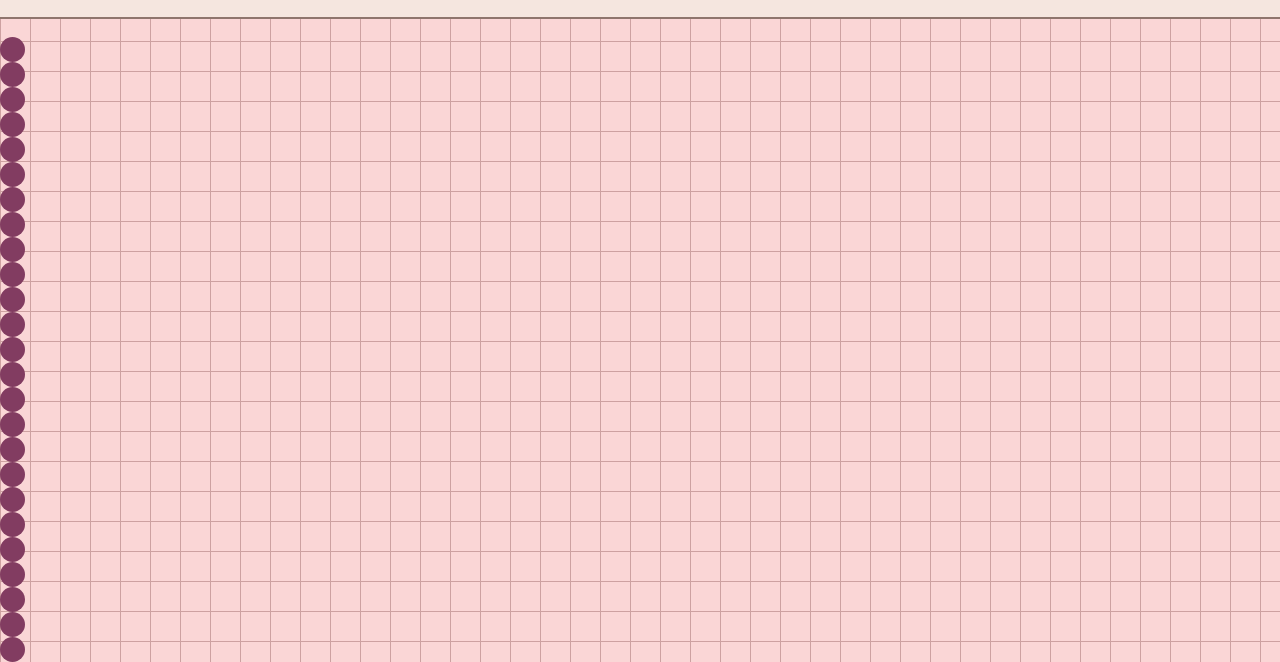
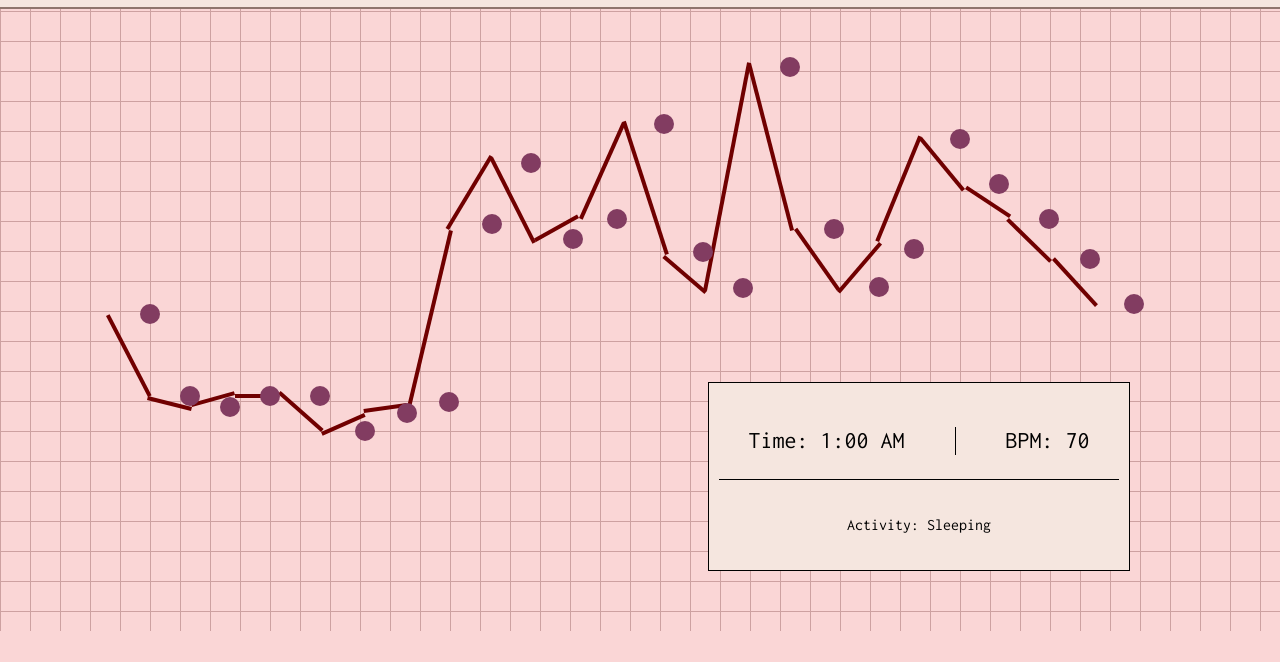
Before and after one commit to sylph-design/des157b, a plain HTML site: page studio2/index.html in a window 1280 px wide. Shown: the part 169-831 px from the top of the page. After the commit the page ends 800 px from the top, so only its background shows below. Drawn offline with nearby package versions, Linux system fonts and the light colour scheme.

Commit message:
heartrate html css

```diff
--- a/studio2/index.html
+++ b/studio2/index.html
@@ -25,34 +25,41 @@
         </div>
     </header>
     <main>
+        <img src="assets/Frame 1.svg" alt="heartbeat line" id="heartbeatLine">
         <div id="timeline">
-            <img>
-            <div class="point"></div>
-            <div class="point"></div>
-            <div class="point"></div>
-            <div class="point"></div>
-            <div class="point"></div>
-            <div class="point"></div>
-            <div class="point"></div>
-            <div class="point"></div>
-            <div class="point"></div>
-            <div class="point"></div>
-            <div class="point"></div>
-            <div class="point"></div>
-            <div class="point"></div>
-            <div class="point"></div>
-            <div class="point"></div>
-            <div class="point"></div>
-            <div class="point"></div>
-            <div class="point"></div>
-            <div class="point"></div>
-            <div class="point"></div>
-            <div class="point"></div>
-            <div class="point"></div>
-            <div class="point"></div>
-            <div class="point"></div>
-            <div class="point"></div>
+            <div class="point" style="transform: translate(-10px, 55px);"></div>
+            <div class="point" style="transform: translate(-10px, 137px);"></div>
+            <div class="point" style="transform: translate(-10px, 148px);"></div>
+            <div class="point" style="transform: translate(-10px, 137px);"></div>
+            <div class="point" style="transform: translate(0px, 137px);"></div>
+            <div class="point" style="transform: translate(5px, 172px);"></div>
+            <div class="point" style="transform: translate(7px, 154px);"></div>
+            <div class="point" style="transform: translate(9px, 143px);"></div>
+            <div class="point" style="transform: translate(12px, -35px);"></div>
+            <div class="point" style="transform: translate(11px, -96px);"></div>
+            <div class="point" style="transform: translate(13px, -20px);"></div>
+            <div class="point" style="transform: translate(17px, -40px);"></div>
+            <div class="point" style="transform: translate(24px, -135px);"></div>
+            <div class="point" style="transform: translate(23px, -7px);"></div>
+            <div class="point" style="transform: translate(23px, 29px);"></div>
+            <div class="point" style="transform: translate(30px, -192px);"></div>
+            <div class="point" style="transform: translate(34px, -30px);"></div>
+            <div class="point" style="transform: translate(39px, 28px);"></div>
+            <div class="point" style="transform: translate(34px, -10px);"></div>
+            <div class="point" style="transform: translate(40px, -120px);"></div>
+            <div class="point" style="transform: translate(39px, -75px);"></div>
+            <div class="point" style="transform: translate(49px, -40px);"></div>
+            <div class="point" style="transform: translate(50px, 0px);"></div>
+            <div class="point" style="transform: translate(54px, 45px);"></div>
+            <div style="width: 20px;"></div>
         </div>
+        <aside>
+            <div id="timeBPM">
+                <p id="time">Time: 1:00 AM</p>
+                <p id="bpm">BPM: 70</p>
+            </div>
+            <p id="activity">Activity: Sleeping</p>
+        </aside>
     </main>
 
 
--- a/studio2/styles.css
+++ b/studio2/styles.css
@@ -13,16 +13,23 @@ header {
 
 h1 {
     margin-top: 0;
+    margin: auto;
     text-align: center;
     padding-top: 30px;
+    margin-bottom: 0;
+    padding-bottom: 20px;
+    width: 500px;
+    border-left: 1px solid black;
+    border-right: 1px solid black;
 }
 
 #patientInfo {
     display: flex;
     justify-content: center;
     gap: 150px;
-    padding-bottom: 20px;
-    padding-top: 10px;
+    margin-bottom: 20px;
+    border-top: 1px solid black;
+    border-bottom: 1px solid black;
 }
 
 #ageHeight {
@@ -31,8 +38,59 @@ h1 {
 }
 
 .point {
-    height: 25px;
-    width: 25px;
+    height: 20px;
+    width: 20px;
     border-radius: 50%;
     background-color: #823c61;
 }
+
+.point:hover {
+    background-color: #d16fa3;
+}
+
+#timeline {
+    display: flex;
+    flex-direction: row;
+    gap: 20px;
+    justify-content: center;
+    margin-top: 15rem;
+}
+
+aside {
+    background-color: #f5e6df;
+    width: 400px;
+    padding: 20px 10px 20px 10px;
+    position: absolute;
+    bottom: 60px;
+    right: 150px;
+    border: 1px solid black;
+}
+
+#timeBPM {
+    display: flex;
+    justify-content: center;
+    border-bottom: 1px solid black;
+    font-size: 1.5rem;
+}
+
+#time {
+    border-right: 1px solid black;
+    padding-right: 50px;
+}
+
+#bpm {
+    padding-left: 50px;
+}
+
+#activity {
+    font-size: 1rem;
+    display: flex;
+    align-items: center;
+    justify-content: center;
+    padding-top: 20px;
+}
+
+#heartbeatLine {
+    position: absolute;
+    top: -10px;
+}
```
Also changed, not shown: studio2/data/data.json (added, +122 -0 lines), studio2/assets/Frame 1.svg (added), 2 other files.
